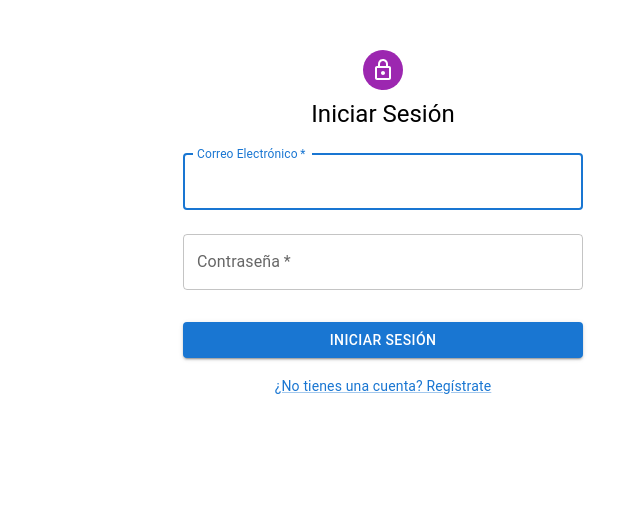
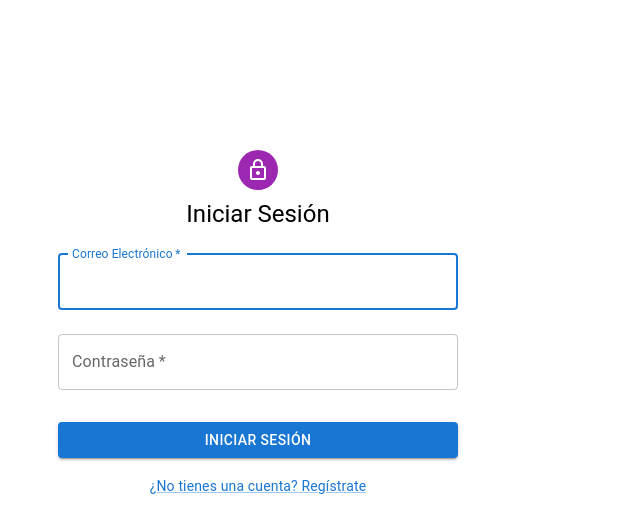
Before and after one commit to Braslyvm/-Proyecto-1-Dise-o-Hacienda, a React (Vite) app in the folder Proyecto-Hacienda/: page /logeo in a window 1280 px wide. Shown: the top 532 px of the page, without its empty margins (382-1022 px from the left). Built offline with nearby package versions, Linux system fonts and the light colour scheme.

Commit message:
agregar mejoras

```diff
--- a/Proyecto-Hacienda/src/Logeo/Logeo.jsx
+++ b/Proyecto-Hacienda/src/Logeo/Logeo.jsx
@@ -52,7 +52,8 @@ export default function Logeo() {
       backgroundColor: '#ffffff',
       padding: '0 20px',
       overflow: 'hidden',
-      marginTop: '-200px',
+      marginTop: '-100px',
+      marginLeft: '-250px',
     }}>
       <CssBaseline />
       <Avatar sx={{ m: 1, bgcolor: 'secondary.main' }}>
```
